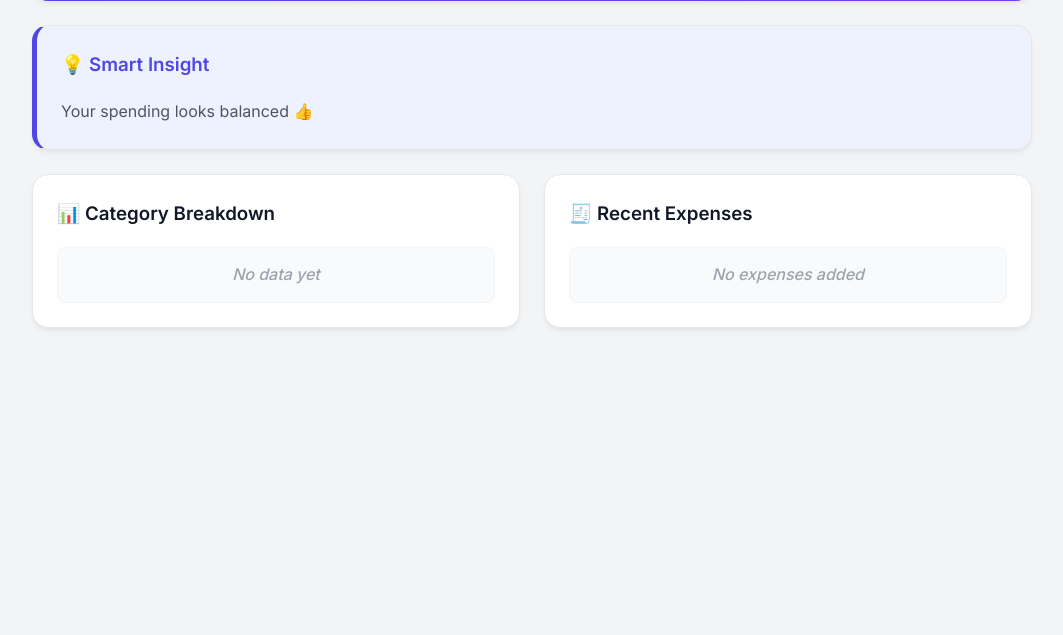
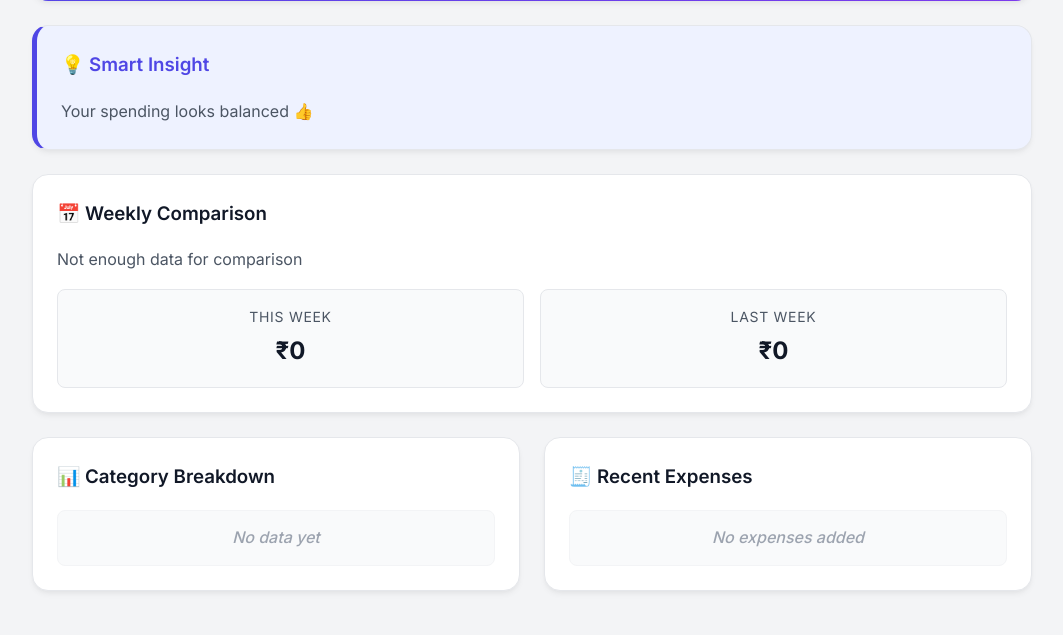
Before and after one commit to ajay160380/-smart-expense-coach, a Django app: page / in a window 1280 px wide. Shown: the part 266-901 px from the top of the page, without its empty margins (108-1171 px from the left). Before the commit the page ends 595 px from the top, so only its background shows below. Run offline with Django 5.2, Linux system fonts and the light colour scheme; data that the repository does not hold is empty.

Commit message:
Added weekly comparison and spending analysis

```diff
--- a/tracker/templates/tracker/dashboard.html
+++ b/tracker/templates/tracker/dashboard.html
@@ -94,6 +94,45 @@
             margin-bottom: 0;
         }
 
+        /* Weekly Comparison Styling */
+        .comparison-text {
+            color: var(--text-secondary);
+            margin-bottom: 16px;
+        }
+
+        .comparison-stats {
+            display: flex;
+            gap: 16px;
+            flex-wrap: wrap;
+        }
+
+        .stat-box {
+            flex: 1;
+            min-width: 150px;
+            background: #F9FAFB;
+            padding: 16px;
+            border-radius: 8px;
+            border: 1px solid #E5E7EB;
+            display: flex;
+            flex-direction: column;
+            align-items: center;
+            text-align: center;
+        }
+
+        .stat-box span:first-child {
+            font-size: 0.875rem;
+            color: var(--text-secondary);
+            margin-bottom: 4px;
+            text-transform: uppercase;
+            letter-spacing: 0.05em;
+        }
+
+        .stat-box .stat-amount {
+            font-size: 1.5rem;
+            font-weight: 700;
+            color: var(--text-main);
+        }
+
         /* Grid Layout for lists */
         .grid-container {
             display: grid;
@@ -160,6 +199,21 @@
         <p>{{ insight }}</p>
     </div>
 
+    <div class="card">
+        <h3>📅 Weekly Comparison</h3>
+        <p class="comparison-text">{{ comparison }}</p>
+        <div class="comparison-stats">
+            <div class="stat-box">
+                <span>This Week</span>
+                <span class="stat-amount">₹{{ current_total }}</span>
+            </div>
+            <div class="stat-box">
+                <span>Last Week</span>
+                <span class="stat-amount">₹{{ previous_total }}</span>
+            </div>
+        </div>
+    </div>
+
     <div class="grid-container">
 
         <div class="card">
--- a/tracker/views.py
+++ b/tracker/views.py
@@ -1,11 +1,13 @@
 from django.shortcuts import render
 from .models import Expense
+from datetime import date, timedelta
 
 def dashboard(request):
     expenses = Expense.objects.all()
 
     total = sum(exp.amount for exp in expenses)
 
+    # Category breakdown
     category_data = {}
     for exp in expenses:
         if exp.category in category_data:
@@ -13,25 +15,56 @@ def dashboard(request):
         else:
             category_data[exp.category] = exp.amount
 
-    # 🔥 SMART INSIGHT LOGIC
+    # 🔥 SMART INSIGHT (category)
     insight = ""
-
     if total > 0:
         for category, amount in category_data.items():
             percent = (amount / total) * 100
-
             if percent > 50:
                 insight = f"You are spending too much on {category} ({percent:.1f}%) ⚠️"
                 break
-
     if insight == "":
         insight = "Your spending looks balanced 👍"
+
+    # 🔥 WEEKLY COMPARISON
+    today = date.today()
+
+    current_week_start = today - timedelta(days=7)
+    previous_week_start = today - timedelta(days=14)
+
+    current_week_expenses = Expense.objects.filter(date__gte=current_week_start)
+    previous_week_expenses = Expense.objects.filter(
+        date__gte=previous_week_start,
+        date__lt=current_week_start
+    )
+
+    current_total = sum(exp.amount for exp in current_week_expenses)
+    previous_total = sum(exp.amount for exp in previous_week_expenses)
+
+    # 🔥 COMPARISON MESSAGE
+    comparison = ""
+
+    if previous_total > 0:
+        diff = current_total - previous_total
+        percent_change = (diff / previous_total) * 100
+
+        if diff > 0:
+            comparison = f"⚠️ You spent {percent_change:.1f}% more than last week"
+        elif diff < 0:
+            comparison = f"✅ You spent {abs(percent_change):.1f}% less than last week"
+        else:
+            comparison = "No change from last week"
+    else:
+        comparison = "Not enough data for comparison"
 
     context = {
         'total': total,
         'category_data': category_data,
         'expenses': expenses,
-        'insight': insight   # 👈 new
+        'insight': insight,
+        'comparison': comparison,
+        'current_total': current_total,
+        'previous_total': previous_total,
     }
 
     return render(request, 'tracker/dashboard.html', context)
```
